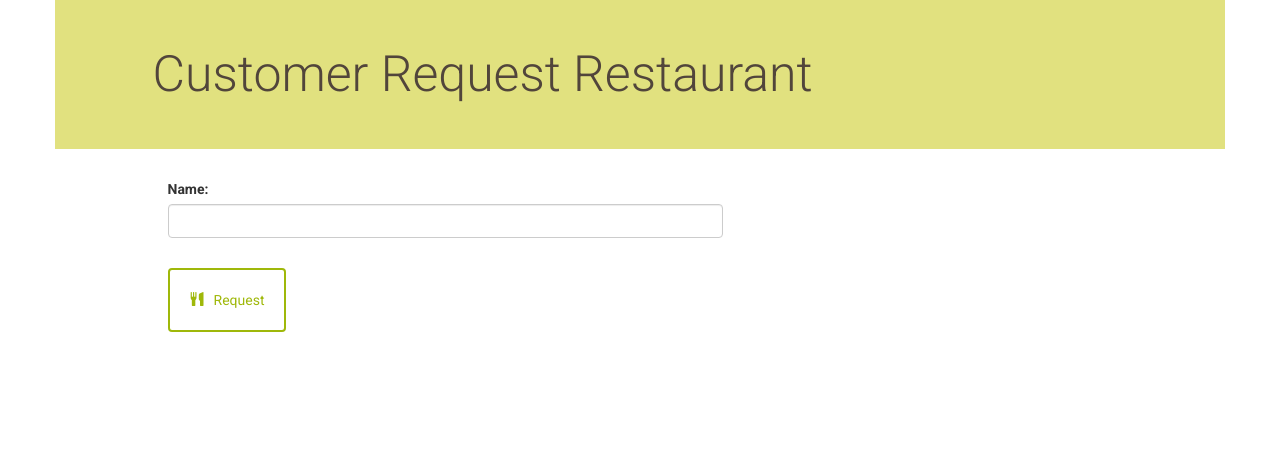
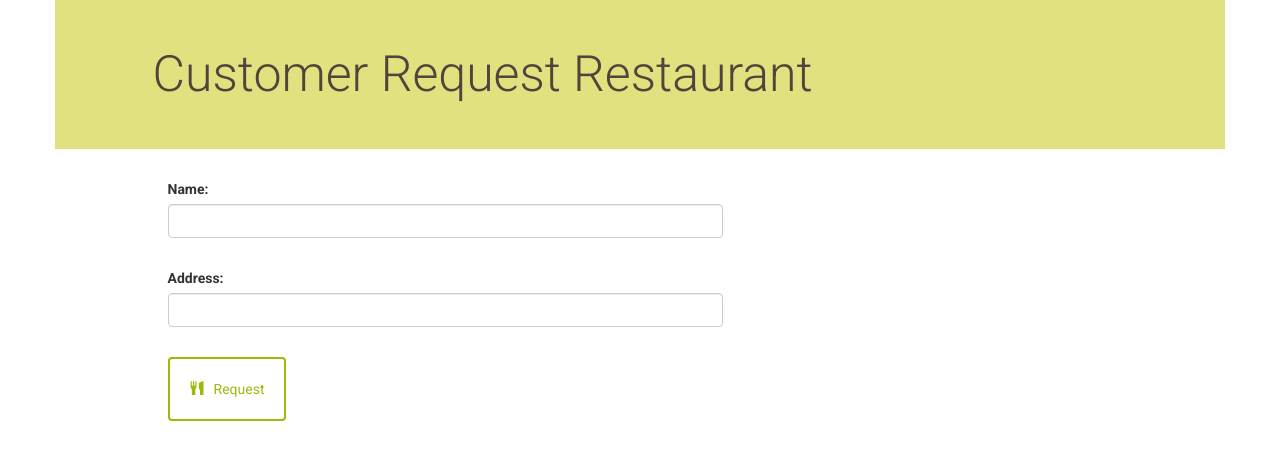
Before and after one commit to MQCOMP3310-2023/comp3310assignment2-keyboard-smasherz, a Flask app: page /restaurant/request/ in a window 1280 px wide. Shown: the part 134-594 px from the top of the page. Run offline with Flask 3, Linux system fonts and the light colour scheme; some libraries are stand-ins or nearby versions.

Commit message:
v3.1
Added address option to the Request new Restaurant feauture

```diff
--- a/project/main.py
+++ b/project/main.py
@@ -37,7 +37,7 @@ def new_restaurant():
 @main.route('/restaurant/request/', methods=['GET','POST'])
 def request_restaurant():
   if request.method == 'POST':
-      request_restaurant = requestedRestaurant(name = request.form['name'])
+      request_restaurant = requestedRestaurant(name = request.form['name'], address = request.form['address'])
       db.session.add(request_restaurant)
       flash('New Restaurant %s Successfully Requested' % request_restaurant.name)
       db.session.commit()
--- a/project/models.py
+++ b/project/models.py
@@ -15,12 +15,14 @@ class Restaurant(db.Model):
 class requestedRestaurant(db.Model):
     id = db.Column(db.Integer, primary_key=True)
     name = db.Column(db.String(250), nullable=False)
+    address = db.Column(db.String(250), nullable=False)
 
     @property
     def serialize(self):
     #Return object data in easily serializeable format"""
         return {
             'name'         : self.name,
+            'address'      : self.address,
             'id'           : self.id,
         }
 
--- a/project/templates/requestRestaurant.html
+++ b/project/templates/requestRestaurant.html
@@ -16,6 +16,9 @@
 				<label for="name">Name:</label>
 				<input type ="text" class="form-control" maxlength="100" name="name">
 				<div class="padding-bottom"></div>
+				<label for="name">Address:</label>
+				<input type ="text" class="form-control" maxlength="100" name="address">
+				<div class="padding-bottom"></div>
 				<button type="submit" class="btn btn-default" id="submit" type="submit">
 				<span class="glyphicon glyphicon-cutlery" aria-hidden="true"></span>Request</button>
 				</div>
```
